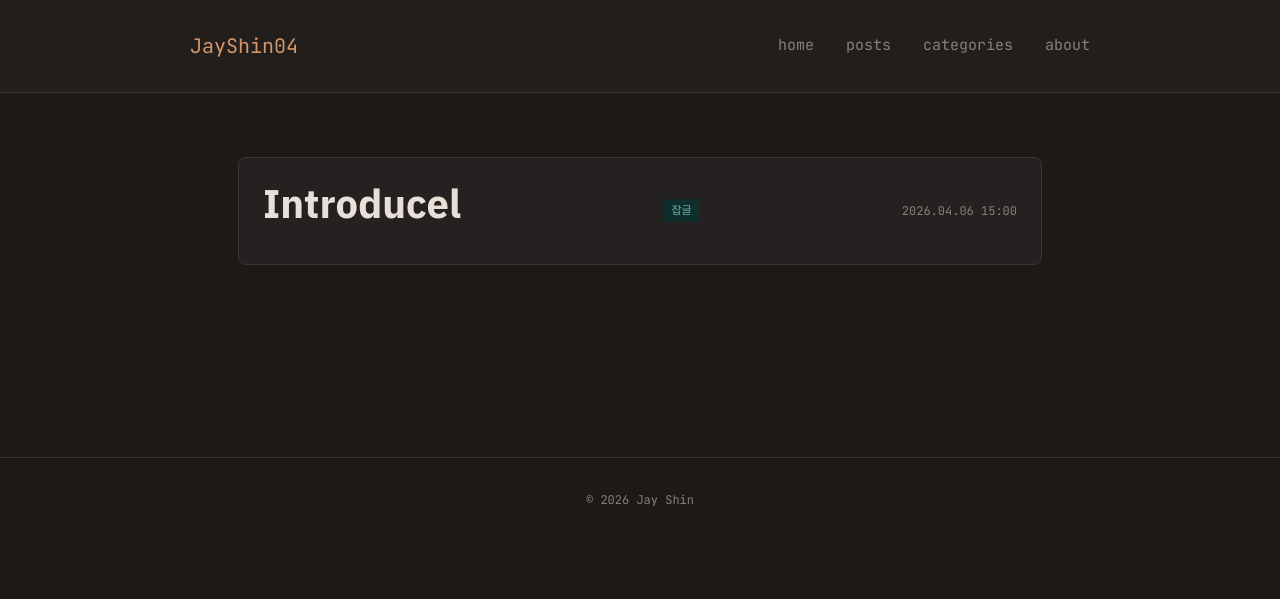
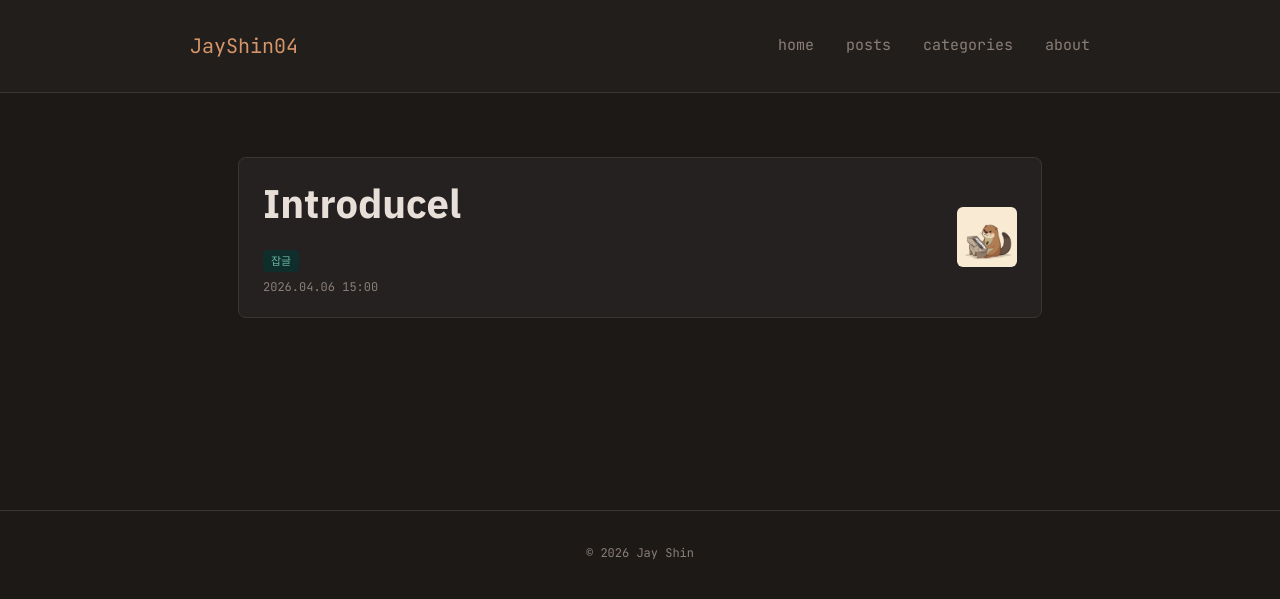
Before and after one commit to JayShin04/JayShin04.github.io, a Jekyll site: the page built from category/junk.md, in a window 1280 px wide. Shown: the top 599 px of the page. Built offline with Jekyll 4.4.1, drawn with Linux system fonts in a browser that asks for light colours.

Commit message:
update category layout

```diff
--- a/_layouts/category.html
+++ b/_layouts/category.html
@@ -16,9 +16,16 @@ layout: default
         {% elsif post.category == "공모전/자격증" %}{% assign color = "green" %}
         {% endif %}
         <a href="{{ post.url }}" class="post-item">
-          <span class="post-title">{{ post.title }}</span>
-          <span class="post-tag tag-{{ color }}">{{ post.category }}</span>
-          <span class="post-date">{{ post.date | date: "%Y.%m.%d %H:%M" }}</span>
+        <div class="post-item-left">
+            <span class="post-title">{{ post.title }}</span>
+            <span class="post-tag tag-{{ color }}">{{ post.category }}</span>
+            <span class="post-date">{{ post.date | date: "%Y.%m.%d %H:%M" }}</span>
+        </div>
+        {% if post.image %}
+        <div class="post-item-thumb">
+            <img src="{{ post.image }}" alt="{{ post.title }}">
+        </div>
+        {% endif %}
         </a>
       {% endfor %}
 
```
